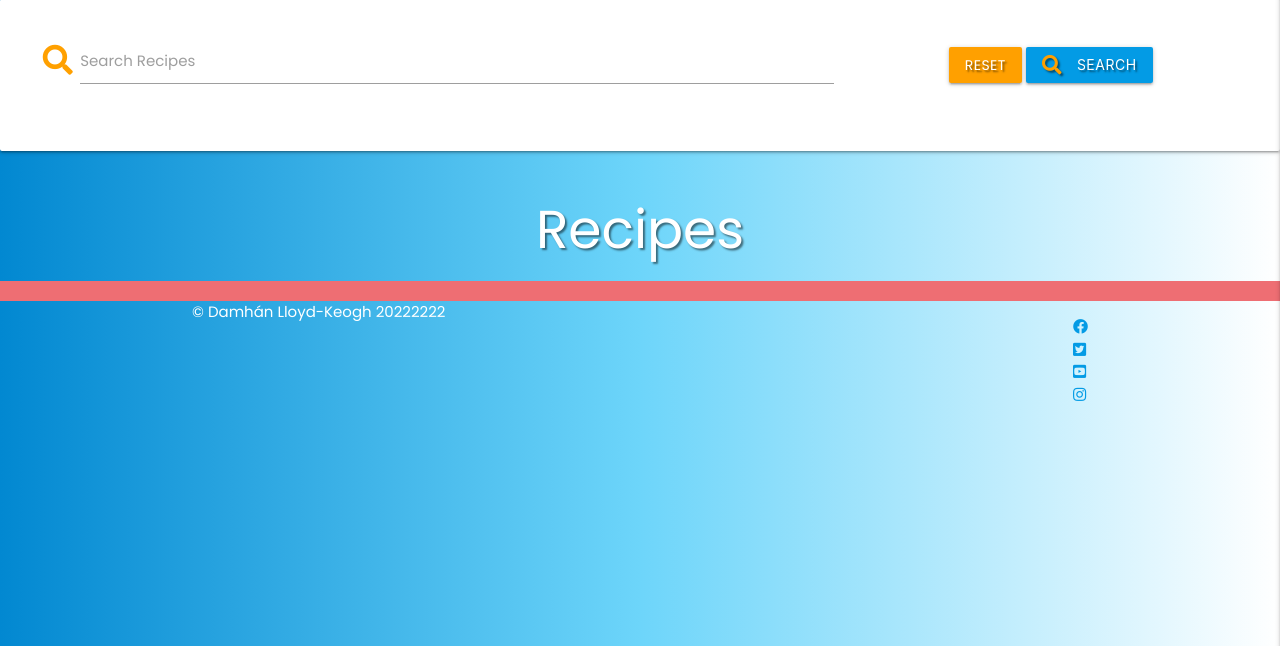
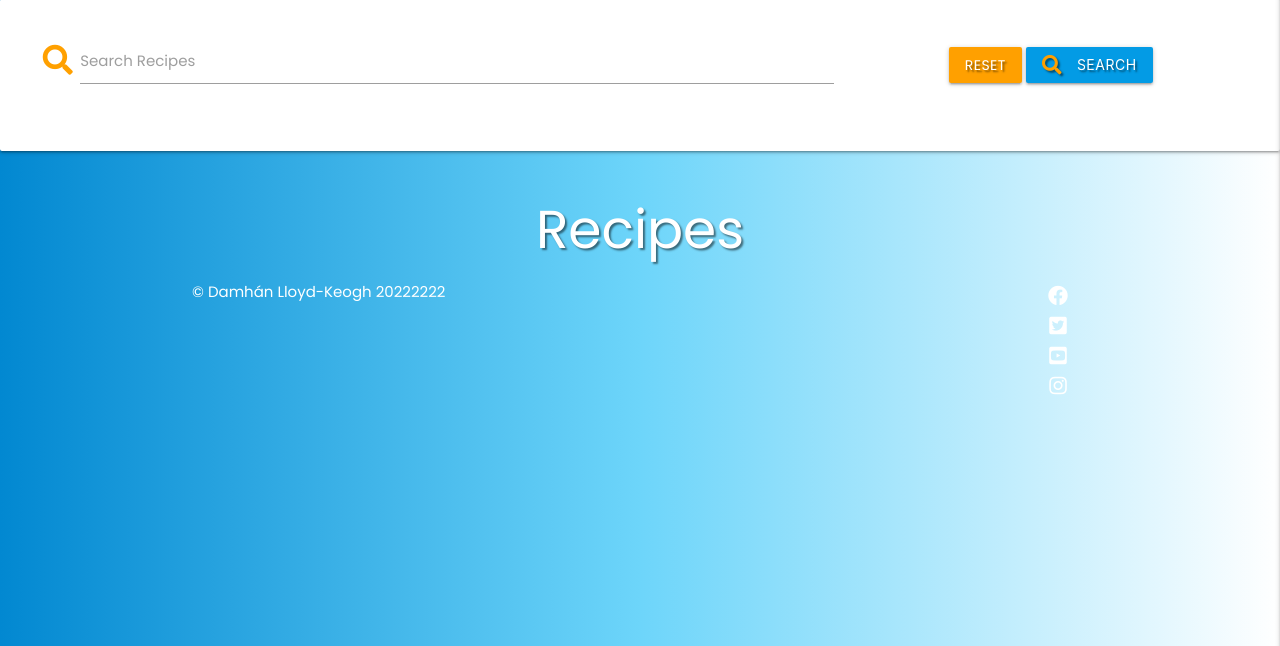
Before and after one commit to Damhanlk/recipeasy-ms3, a Flask app: page / in a window 1280 px wide. Shown: the part 73-719 px from the top of the page. Run offline with Flask 2, Linux system fonts and the light colour scheme; data that the repository does not hold is empty; some libraries are stand-ins or nearby versions.

Commit message:
Add initial styling for footer

```diff
--- a/static/css/style.css
+++ b/static/css/style.css
@@ -16,6 +16,27 @@ body {
     flex: 1 0 auto;
 }
 
+.social {
+    list-style-type: none;
+    text-align: center;
+    padding: 0;
+    margin: 0;
+}
+
+.social li {
+    display: inline-block
+    color: white;
+    font-size: 20px;
+    padding: 0 20px 0 20px;
+}
+
+.social li i {
+    color: white;
+}
+
+.page-footer {
+    padding-top: 0;
+}
 
 .brand-logo {
     margin-left: 10px;
```
